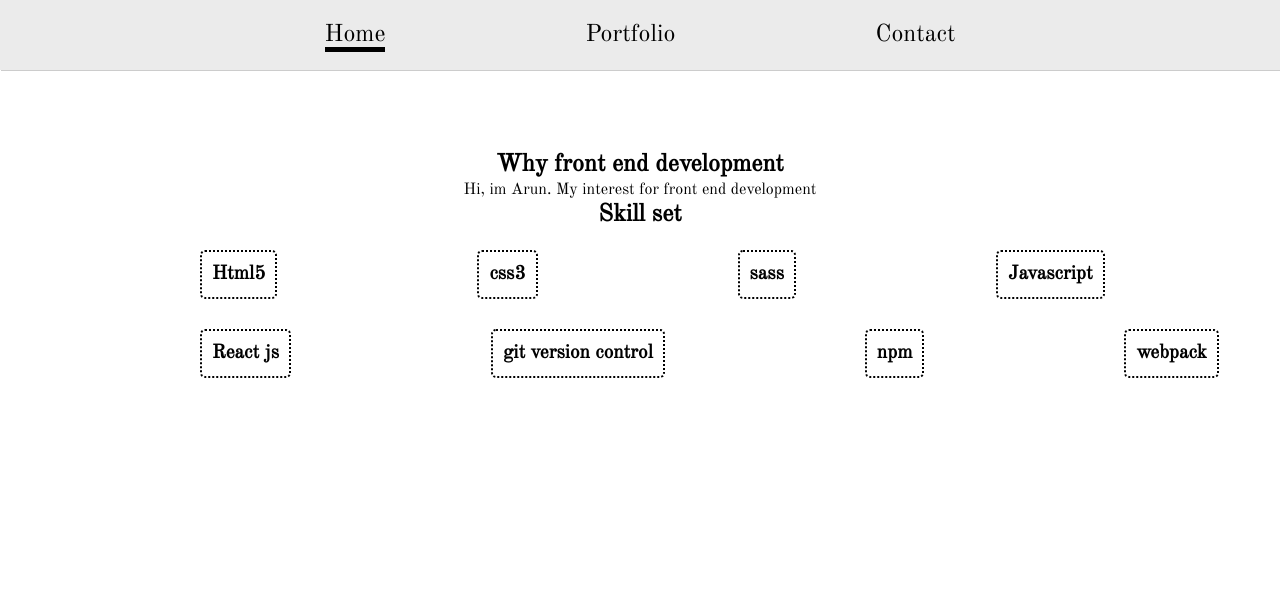
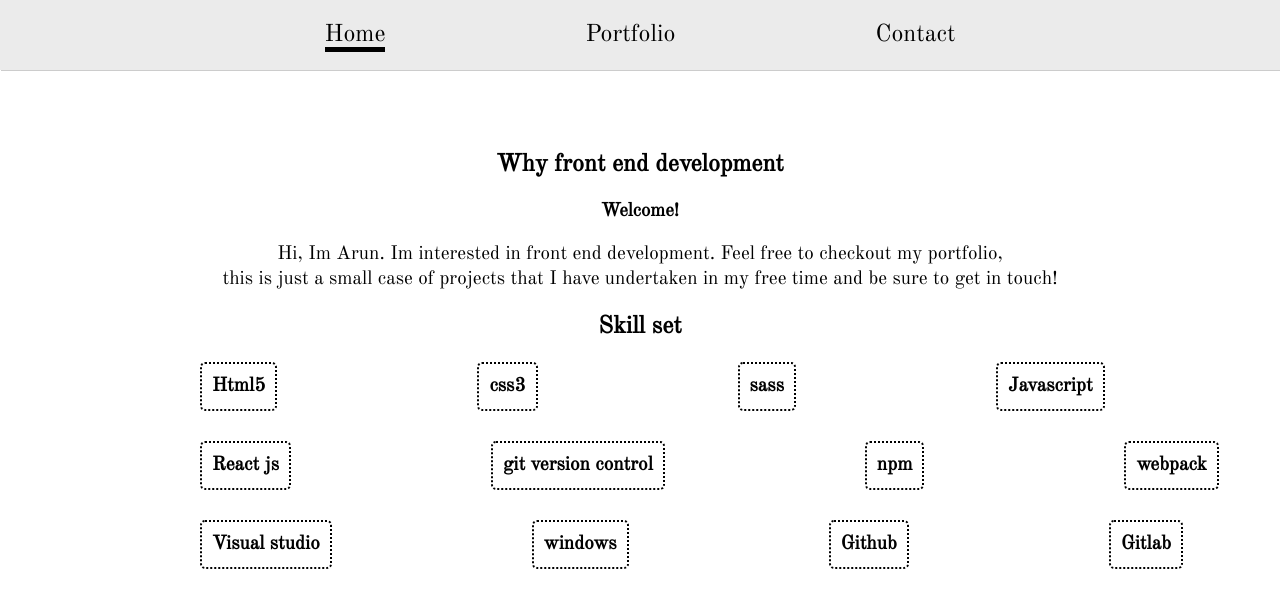
Before and after one commit to a-sha0234/portfolio-site, a React (Create React App) app: page / in a window 1280 px wide. Shown: the top 608 px of the page. Built offline with nearby package versions, Linux system fonts and the light colour scheme.

Commit message:
add text to home page

```diff
--- a/src/Pages/Home.js
+++ b/src/Pages/Home.js
@@ -8,7 +8,13 @@ export default function Home() {
       <main className="information">
         <section className="information__self">
           <h2>Why front end development </h2>
-          <p>Hi, im Arun. My interest for front end development </p>
+          <h3 style={{ margin: "20px" }}>Welcome!</h3>
+          <p style={{ margin: "20px", fontSize: "1.2rem" }}>
+            Hi, Im Arun. Im interested in front end development. Feel free to
+            checkout my portfolio,<br></br> this is just a small case of
+            projects that I have undertaken in my free time and be sure to get
+            in touch!
+          </p>
         </section>
         <section className="information__skills">
           <h2> Skill set</h2>
@@ -23,6 +29,10 @@ export default function Home() {
             <p> git version control </p>
             <p> npm </p>
             <p> webpack</p>
+            <p>Visual studio</p>
+            <p>windows</p>
+            <p>Github</p>
+            <p>Gitlab</p>
           </div>
         </section>
       </main>
```
